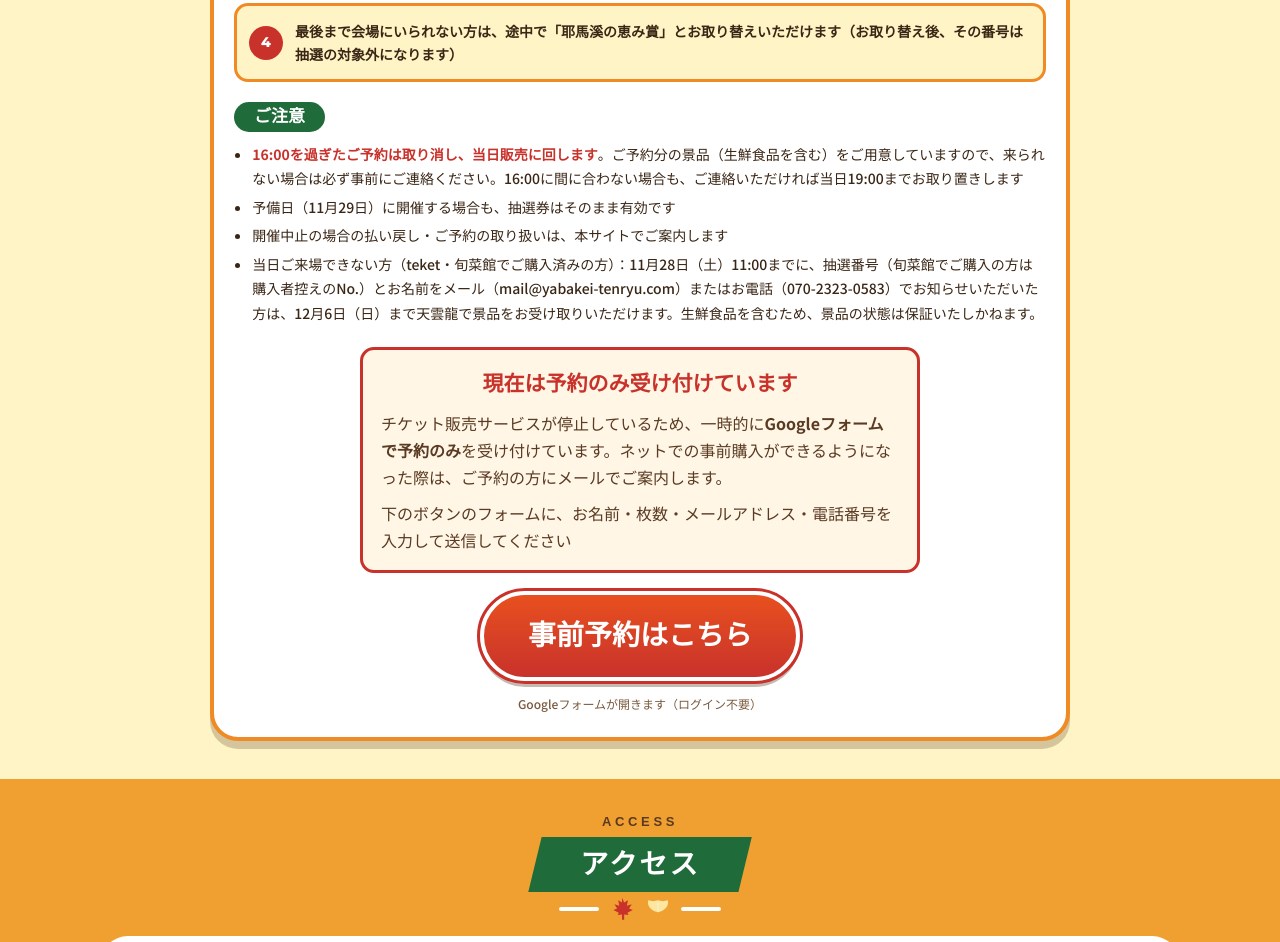
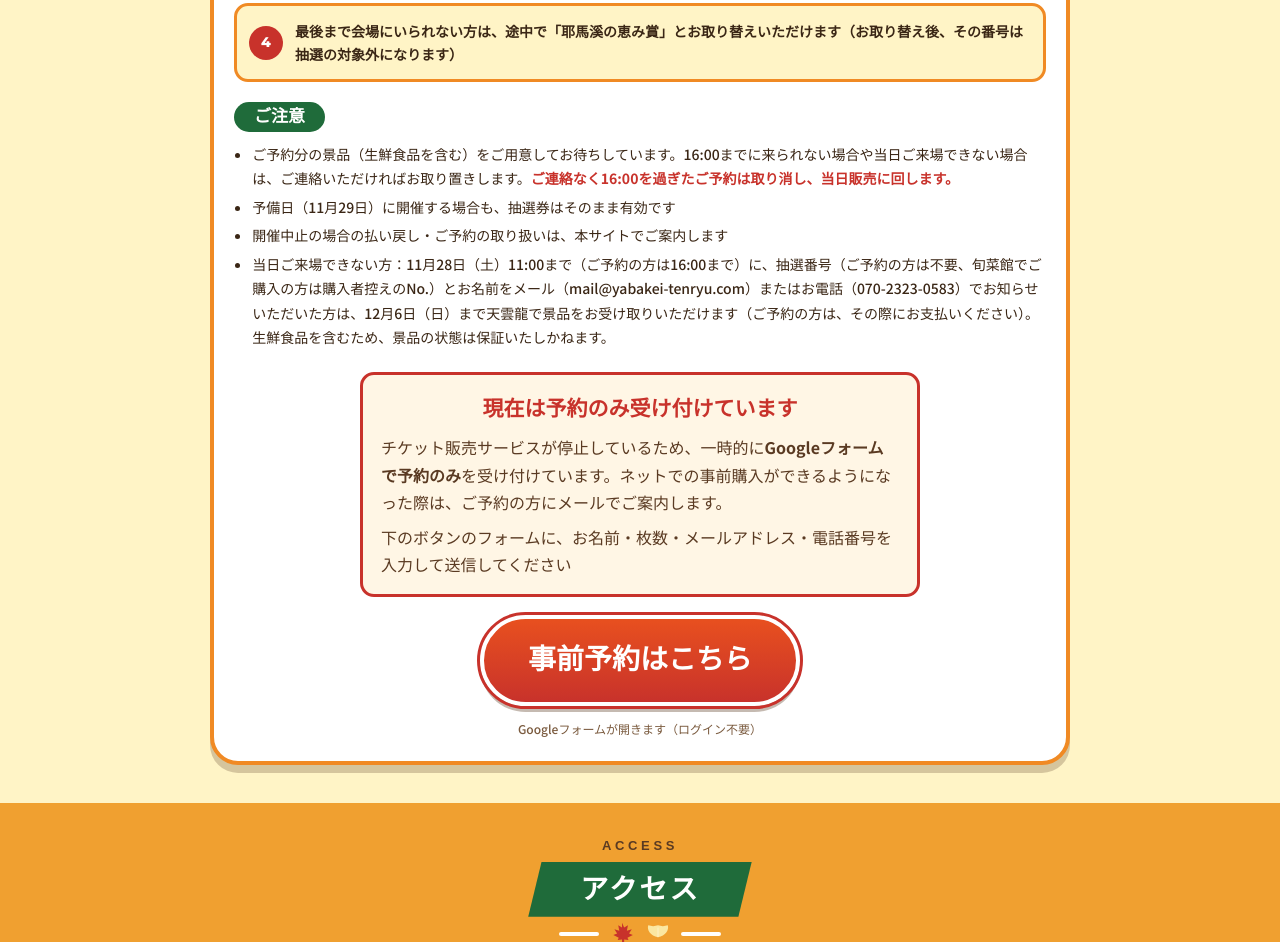
Before and after one commit to Ruki777/LP-yabakei-event-akimatsuri-staging, a plain HTML site: page index.html in a window 1280 px wide. Shown: the part 4024-4966 px from the top of the page. Drawn offline with Linux system fonts and the light colour scheme; a web font is replaced by a local one.

Commit message:
ステージング更新：本番リポジトリ b3d395b ＋未記録の変更

```diff
--- a/index.html
+++ b/index.html
@@ -227,10 +227,10 @@
       </ol>
       <h3>ご注意</h3>
       <ul class="notes">
-        <li><span class="deadline">16:00を過ぎたご予約は取り消し、当日販売に回します</span>。ご予約分の景品（生鮮食品を含む）をご用意していますので、来られない場合は必ず事前にご連絡ください。16:00に間に合わない場合も、ご連絡いただければ当日19:00までお取り置きします</li>
+        <li>ご予約分の景品（生鮮食品を含む）をご用意してお待ちしています。16:00までに来られない場合や当日ご来場できない場合は、ご連絡いただければお取り置きします。<span class="deadline">ご連絡なく16:00を過ぎたご予約は取り消し、当日販売に回します。</span></li>
         <li>予備日（11月29日）に開催する場合も、抽選券はそのまま有効です</li>
         <li>開催中止の場合の払い戻し・ご予約の取り扱いは、本サイトでご案内します</li>
-        <li>当日ご来場できない方（teket・旬菜館でご購入済みの方）：11月28日（土）11:00までに、抽選番号（旬菜館でご購入の方は購入者控えのNo.）とお名前をメール（mail@yabakei-tenryu.com）またはお電話（070-2323-0583）でお知らせいただいた方は、12月6日（日）まで天雲龍で景品をお受け取りいただけます。生鮮食品を含むため、景品の状態は保証いたしかねます。</li>
+        <li>当日ご来場できない方：11月28日（土）11:00まで（ご予約の方は16:00まで）に、抽選番号（ご予約の方は不要、旬菜館でご購入の方は購入者控えのNo.）とお名前をメール（mail@yabakei-tenryu.com）またはお電話（070-2323-0583）でお知らせいただいた方は、12月6日（日）まで天雲龍で景品をお受け取りいただけます（ご予約の方は、その際にお支払いください）。生鮮食品を含むため、景品の状態は保証いたしかねます。</li>
       </ul>
     </div>
     <div class="buy-wrap">
```
